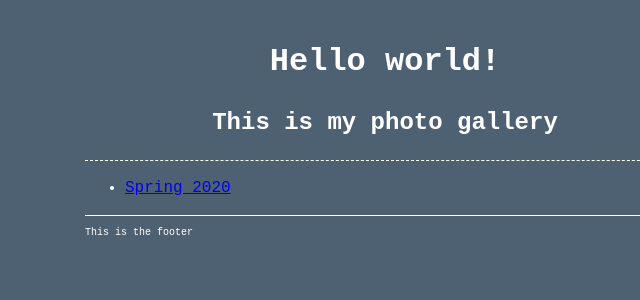
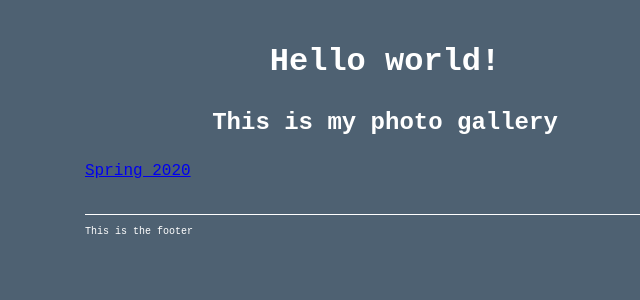
Before and after one commit to uptonic/neva-photos, a Jekyll site: the page built from index.html, in a window 1280 px wide. Shown: the top 300 px of the page, without its empty margins (255-895 px from the left). Built offline with Jekyll 4.4.1, drawn with Linux system fonts in a browser that asks for light colours.

Commit message:
No dash line and centered headder

```diff
--- a/_layouts/photo_set.html
+++ b/_layouts/photo_set.html
@@ -4,7 +4,10 @@ layout: default
 
 {% assign num = page.photos.size %}
 
-<h1>{{ page.title }}</h1>
+<header>
+  <h1>{{ page.title }}</h1>
+</header>
+
 <ul>
   {% for i in (1..num) %}
   <li>
@@ -12,6 +15,7 @@ layout: default
   </li>
   {% endfor %}
 </ul>
+
 <div>
   <a href="{{ site.baseurl }}/photos/">View All Photo Sets</a>
 </div>
--- a/stylesheets/screen.css
+++ b/stylesheets/screen.css
@@ -13,7 +13,6 @@ body {
 
 header {
   text-align: center;
-  border-bottom: 1px dashed #fff;
 }
 
 footer {
@@ -27,6 +26,16 @@ img {
   height: auto;
 }
 
+ul {
+  padding: 0;
+  margin: 0;
+  list-style: none;
+}
+
+li {
+  margin-bottom: 2em;
+}
+
 .content {
   margin: 0 auto;
   max-width: 60rem;
```
